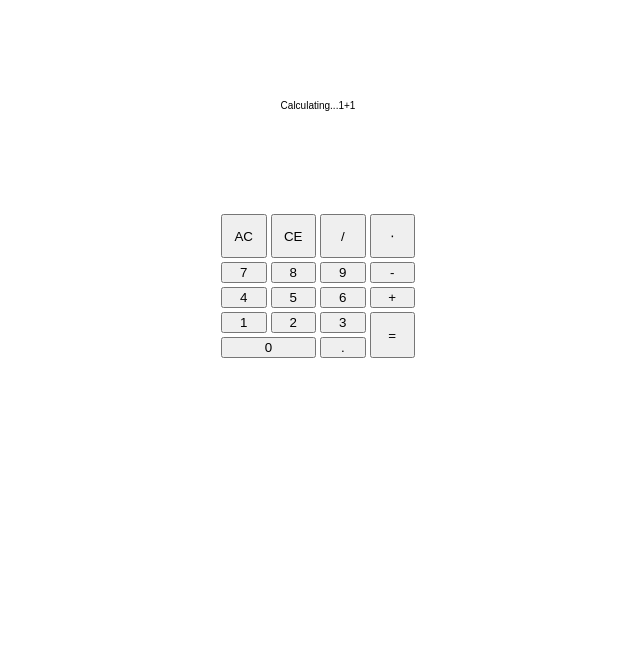
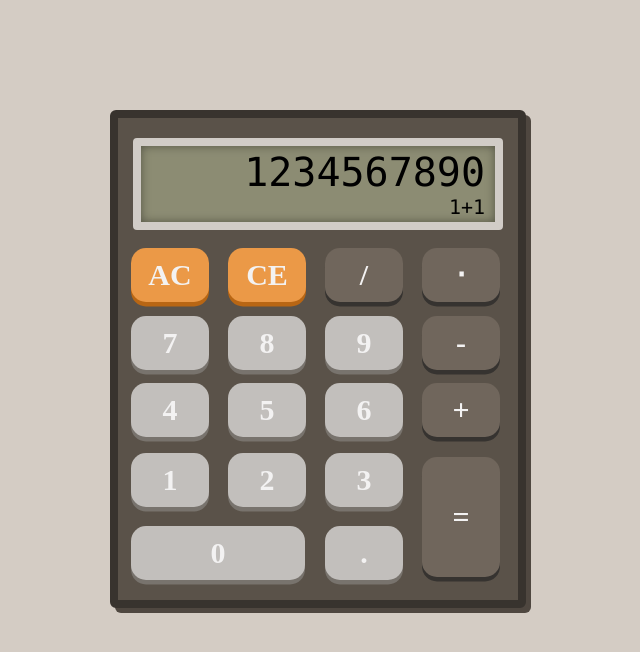
Before and after one commit to heralden/fcc_js-calc, a React (Create React App) app: page / in a window 1280 px wide. Shown: the top 652 px of the page, without its empty margins (322-962 px from the left). Built offline with nearby package versions, Linux system fonts and the light colour scheme; the HTML template or start-up script is replaced by a standard one.

Commit message:
Visuals are nearly done, just requires button pseudo-classes.

```diff
--- a/src/App.js
+++ b/src/App.js
@@ -1,4 +1,5 @@
 import React, { Component } from 'react';
+import './App.css';
 import Calc from './Calc';
 
 class App extends Component {
--- a/src/Calc.css
+++ b/src/Calc.css
@@ -1,5 +1,12 @@
 .Calc {
+  width: 40em;
   margin: 0 auto;
   margin-top: 10em;
   text-align: center;
+  background-color: hsl(30, 10%, 32%);
+  border: 0.8em solid hsl(30, 10%, 20%);
+  border-radius: 0.6em;
+  padding-top: 1em;
+  font-family: Century Gothic;
+  box-shadow: 0.5em 0.5em hsl(30, 10%, 28%);
 }
--- a/src/Calc.js
+++ b/src/Calc.js
@@ -7,7 +7,7 @@ class Calc extends Component {
   render() {
     return (
       <div className="Calc">
-        <Display text="Calculating..." subtext="1+1" />
+        <Display text="1234567890" subtext="1+1" />
         <Interface />
       </div>
     );
--- /dev/null
+++ b/src/Display.css
@@ -0,0 +1,22 @@
+.Display {
+  top: 12em;
+  font-family: Lucida Console;
+  background-color: hsl(60, 10%, 50%);
+  border: 0.8em solid hsl(30, 10%, 80%);
+  border-radius: 0.4em;
+  padding: 0.3em 1em;
+  margin: 1em 1.5em;
+  box-shadow: inset 0 0 1em hsl(60, 10%, 30%);
+}
+
+.Display-text {
+  display: block;
+  text-align: right;
+  font-size: 4em;
+}
+
+.Display-subtext {
+  display: block;
+  text-align: right;
+  font-size: 2em;
+}
--- a/src/Display.js
+++ b/src/Display.js
@@ -1,4 +1,5 @@
 import React from 'react';
+import './Display.css';
 
 const Display = ({ text, subtext }) => (
   <div className="Display">
--- a/src/Interface.css
+++ b/src/Interface.css
@@ -1,15 +1,38 @@
 .Interface {
-  width: 20em;
-  height: 15em;
-  margin: inherit;
+  width: 39em;
+  height: 35em;
+  margin: 1em 1em;
   table-layout: fixed;
 }
 
-.Interface-cell {
-  height: 100%;
+.Interface-button {
+  font-family: inherit;
+  font-weight: bold;
+  height: 1.8em;
+  width: 2.6em;
+  display: block;
+  font-size: 3em;
+  color: hsl(30, 5%, 95%);
+  background-color: hsl(30, 5%, 75%);
+  box-shadow: 0 0.15em hsl(30, 5%, 45%);
+  border: 0;
+  border-radius: 0.5em;
 }
 
-.Interface-button {
-  height: 100%;
-  width: 100%;
+.dualwidth {
+  width: 5.8em;
 }
+
+.dualheight {
+  height: 4em;
+}
+
+.operator {
+  background-color: hsl(30, 10%, 40%);
+  box-shadow: 0 0.15em hsl(30, 5%, 20%);
+}
+
+.function {
+  background-color: hsl(30, 80%, 60%);
+  box-shadow: 0 0.15em hsl(30, 80%, 40%);
+}
--- a/src/Interface.js
+++ b/src/Interface.js
@@ -11,13 +11,14 @@ const Interface = props => (
       <col width="25%"/>
     </colgroup>
     {buttons.map(row => (
-      <tr>
+      <tr className="Interface-row">
         {row.map(e => (
           <td className="Interface-cell"
             rowSpan={e.rowSpan || 1}
             colSpan={e.colSpan || 1}
           >
-            <button className="Interface-button" type="button">
+            <button type="button"
+              className={getButtonClass("Interface-button", e)}>
               {e.text}
             </button>
           </td>
@@ -27,4 +28,13 @@ const Interface = props => (
   </table>
 );
 
+const getButtonClass = (def, e) => {
+  let c = def;
+  if (e.oper) c += " operator";
+  else if (e.func) c += " function";
+  if (e.rowSpan === 2) c += " dualheight";
+  else if (e.colSpan === 2) c += " dualwidth";
+  return c;
+}
+
 export default Interface;
--- a/src/index.css
+++ b/src/index.css
@@ -3,4 +3,5 @@ body {
   padding: 0;
   font-family: sans-serif;
   font-size: 10px;
+  background: hsl(30, 15%, 80%);
 }
--- a/src/static.js
+++ b/src/static.js
@@ -1,7 +1,7 @@
 export const buttons = [
-  [ { text: 'AC' }, { text: 'CE' }, { text: '/' }, { text: '⋅' } ],
-  [ { text: '7' }, { text: '8' }, { text: '9' }, { text: '-' } ],
-  [ { text: '4' }, { text: '5' }, { text: '6' }, { text: '+' } ],
-  [ { text: '1' }, { text: '2' }, { text: '3' }, { text: '=', rowSpan: 2 } ],
+  [ { text: 'AC', func: true }, { text: 'CE', func: true }, { text: '/', oper: true }, { text: '⋅', oper: true } ],
+  [ { text: '7' }, { text: '8' }, { text: '9' }, { text: '-', oper: true } ],
+  [ { text: '4' }, { text: '5' }, { text: '6' }, { text: '+', oper: true } ],
+  [ { text: '1' }, { text: '2' }, { text: '3' }, { text: '=', rowSpan: 2, oper: true } ],
   [ { text: '0', colSpan: 2 }, { text: '.' } ]
 ];
```
